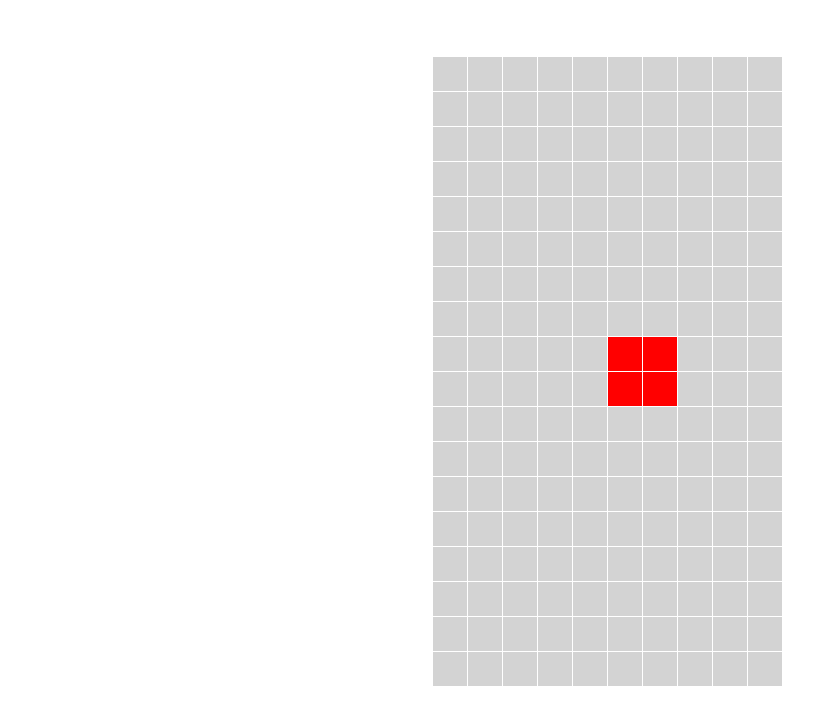
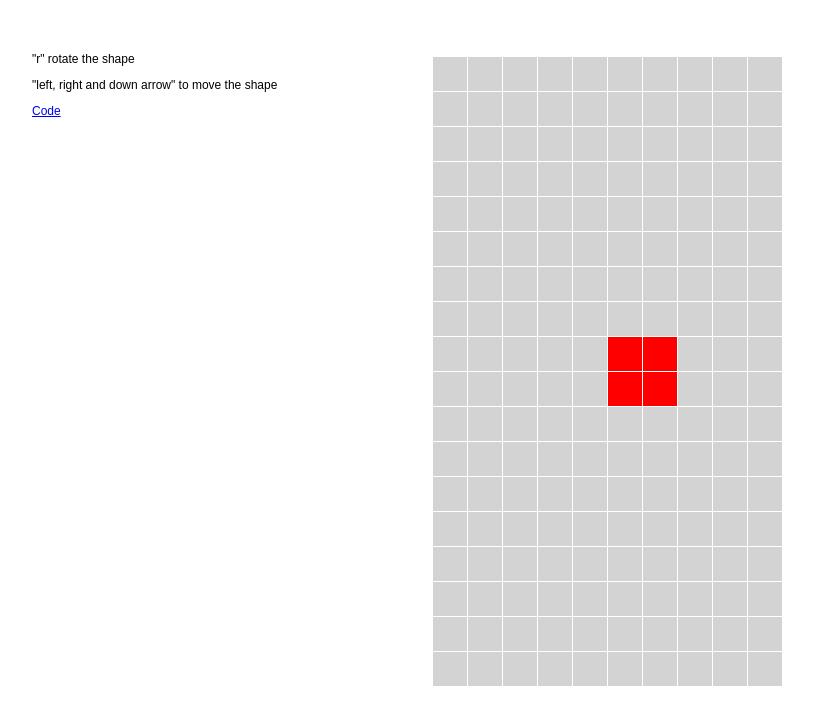
Before and after one commit to MaxC24/javascript-Tetris-Logic, a plain HTML site: page index.html in a window 1280 px wide. Shown: the whole page, without its empty margins (32-845 px from the left). Drawn offline with Linux system fonts and the light colour scheme.

Commit message:
adds controls scheme

```diff
--- a/index.html
+++ b/index.html
@@ -5,6 +5,11 @@
 	<title></title>
 </head>
 <body>
+	<div id="controls">
+		<p>"r" rotate the shape</p>
+		<p>"left, right and down arrow" to move the shape</p>
+		<a href="https://github.com/MaxC24/javascript-Tetris-Logic.git">Code</a>
+	</div>
 	<div id="game"></div>
 	<script src="index.js"></script>
 </body>
--- a/style.css
+++ b/style.css
@@ -29,3 +29,11 @@ td {
 .grey {
 	background-color: grey;
 }
+
+#controls {
+	font-family: sans-serif;
+	font-size: 12px;
+	position: absolute;
+	left: 5%;
+	top:5%;
+}
```
